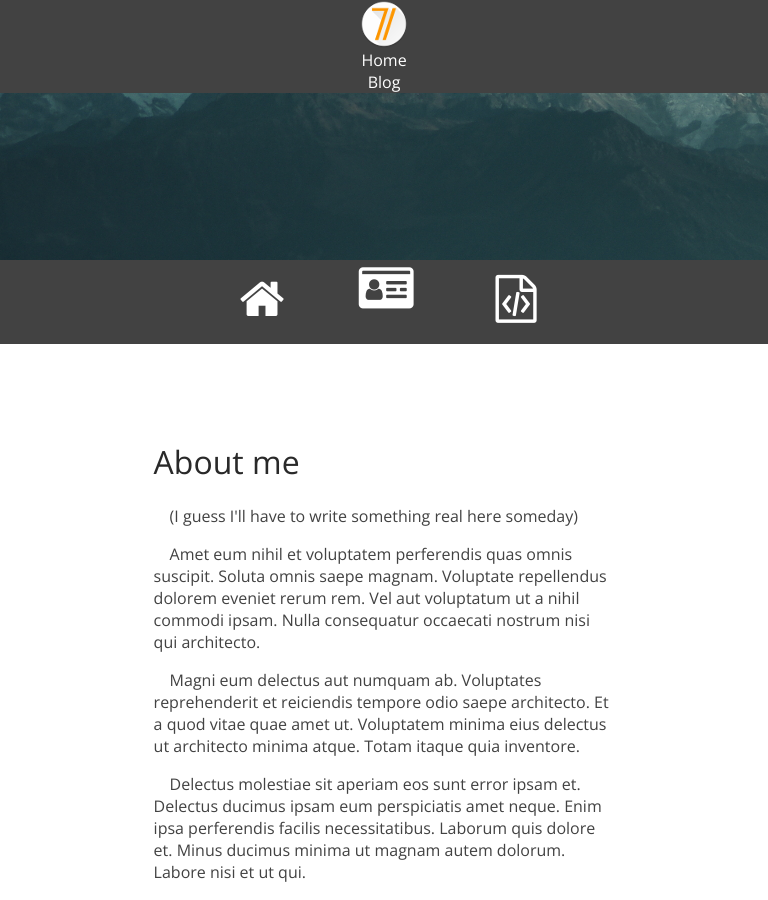
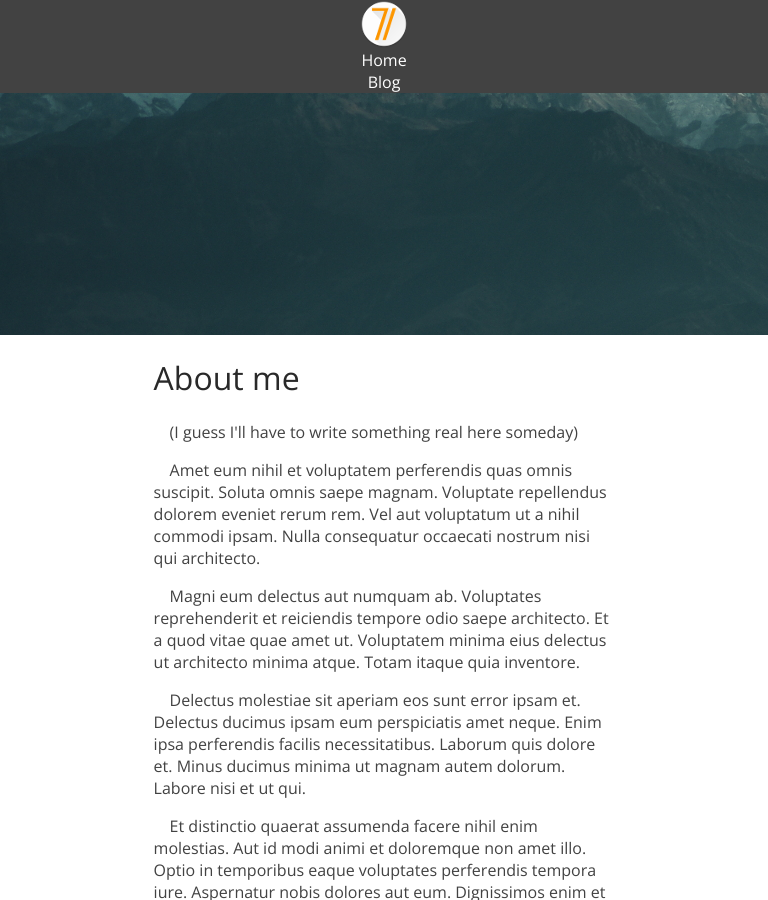
Before and after one commit to Data5tream/data5tream.github.io, a Jekyll site: the page built from index.html, in a window 768 px wide and 900 px high, scrolled down 565 px. Built offline with Jekyll 4.4.1, drawn with Linux system fonts in a browser that asks for light colours.

Commit message:
Fixed mobile content

```diff
--- a/_sass/_base.scss
+++ b/_sass/_base.scss
@@ -144,7 +144,7 @@
     }
   }
 }
-@media only screen and (min-width: 320px) and (max-width: 768px) {
+@media only screen and (max-width: 768px) {
   .navbar {
     ul {
       display: block;
@@ -157,6 +157,9 @@
     }
   }
   #hiddennav {
+    display: none !important;
+  }
+  .home-navbar {
     display: none !important;
   }
 }
--- a/css/home.scss
+++ b/css/home.scss
@@ -119,6 +119,10 @@
   }
 }
 
+.content {
+  display: block;
+}
+
 .content-projects {
   display: flex;
   flex-wrap: wrap;
@@ -184,24 +188,11 @@
   background-color: #37474F;
 }
 
-@media only screen and (min-width : 480px) {
+.contact-card {
   $contact-card-width: 4/5;
-  .contact-card {
-    flex: 0 0 $contact-card-width*100%;
-    max-width: $contact-card-width*100%;
-    margin-left: (1-$contact-card-width)/2*100%;
-  }
-}
-@media only screen and (min-width : 768px) {
-  $contact-card-width: 2/5;
-  .contact-card {
-    flex: 0 0 $contact-card-width*100%;
-    max-width: $contact-card-width*100%;
-    margin-left: (1-$contact-card-width)/2*100%;
-  }
-}
-
-.contact-card {
+  flex: 0 0 $contact-card-width*100%;
+  max-width: $contact-card-width*100%;
+  margin-left: (1-$contact-card-width)/2*100%;
   font-size: 1.4em;
 
   .cardtitle {
@@ -247,3 +238,12 @@
     }
   }
 }
+
+@media only screen and (min-width : 768px) {
+  $contact-card-width: 2/5;
+  .contact-card {
+    flex: 0 0 $contact-card-width*100%;
+    max-width: $contact-card-width*100%;
+    margin-left: (1-$contact-card-width)/2*100%;
+  }
+}
--- a/index.html
+++ b/index.html
@@ -47,7 +47,6 @@
   </nav>
   <div class="container">
     <div id="aboutme" class="content">
-      <div>
       <h1>About me</h1>
       <p>(I guess I'll have to write something real here someday)</p>
       <p>Amet eum nihil et voluptatem perferendis quas omnis suscipit. Soluta omnis saepe magnam. Voluptate repellendus dolorem eveniet rerum rem. Vel aut voluptatum ut a nihil commodi ipsam. Nulla consequatur occaecati nostrum nisi qui architecto.</p>
@@ -59,7 +58,6 @@
         system.log("hello world");
         >>> Hello world!
       {% endhighlight %}
-      </div>
     </div>
   </div>
 
```
Lines whose indentation alone changed are shown as unchanged.
